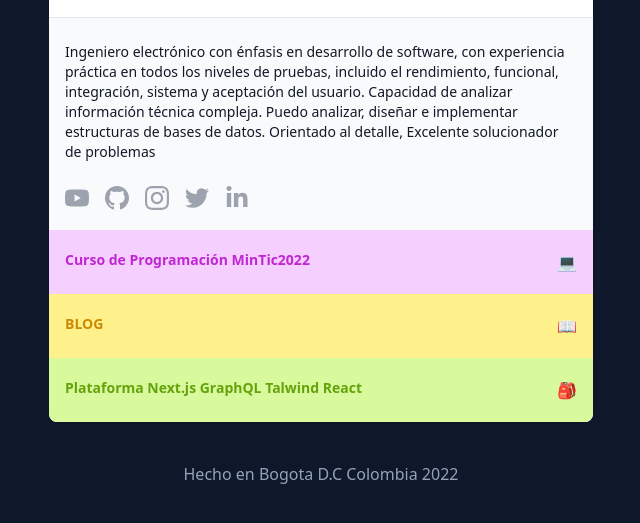
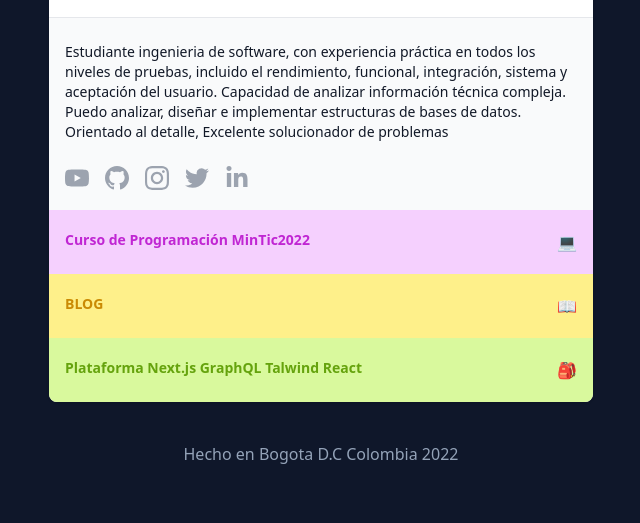
Before and after one commit to cmape/cv, a plain HTML site: page index.html in a window 1280 px wide. Shown: the part 215-738 px from the top of the page, without its empty margins (319-959 px from the left). Drawn offline with nearby package versions, Linux system fonts and the light colour scheme.

Commit message:
Update index.html

```diff
--- a/index.html
+++ b/index.html
@@ -30,7 +30,7 @@
       <div class="border-t border-gray-200">
         <div class="bg-gray-50 px-4 py-5 w-full flex space-x-0.5">
           <div class="mt-1 text-sm text-gray-900">
-            Ingeniero electrónico con énfasis en desarrollo de software, con experiencia práctica en todos los niveles de pruebas, incluido el rendimiento, funcional, integración, sistema y aceptación del usuario. Capacidad de analizar información técnica compleja. Puedo analizar, diseñar e implementar estructuras de bases de datos. Orientado al detalle, Excelente solucionador de problemas
+            Estudiante ingenieria de software, con experiencia práctica en todos los niveles de pruebas, incluido el rendimiento, funcional, integración, sistema y aceptación del usuario. Capacidad de analizar información técnica compleja. Puedo analizar, diseñar e implementar estructuras de bases de datos. Orientado al detalle, Excelente solucionador de problemas
             <div class="mt-6 flex space-x-4">
 
               <a href="" target="_blank">
```
